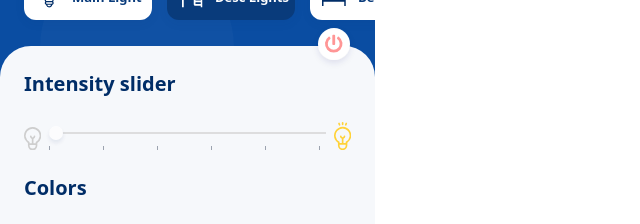
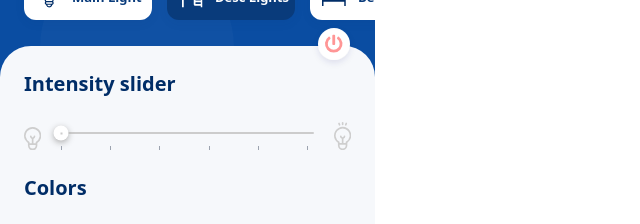
Before and after one commit to Christian-Mogensen/praktikperiode-smartlights, a React (Create React App) app in the folder demo/light-app/: page / in a window 1280 px wide. Shown: the part 210-434 px from the top of the page, without its empty margins (0-640 px from the left). Built offline with nearby package versions, Linux system fonts and the light colour scheme.

Commit message:
Add slider and color interaction

```diff
--- a/demo/light-app/package.json
+++ b/demo/light-app/package.json
@@ -9,6 +9,7 @@
     "framer-motion": "^6.2.3",
     "react": "^17.0.2",
     "react-dom": "^17.0.2",
+    "react-range": "^1.8.12",
     "react-scripts": "5.0.0",
     "web-vitals": "^2.1.4"
   },
--- a/demo/light-app/src/assets/img/icons/intensityslider/Solution2.js
+++ b/demo/light-app/src/assets/img/icons/intensityslider/Solution2.js
@@ -1,6 +1,6 @@
 import React from 'react';
 
-const Solution2 = () => {
+const Solution2 = ({clr}) => {
   return ( <svg
     xmlns="http://www.w3.org/2000/svg"
     width="17.287"
@@ -11,7 +11,7 @@ const Solution2 = () => {
       <g data-name="Group 24" transform="translate(98.948 4.851)">
         <g data-name="Group 23">
           <path
-            fill="#ffd239"
+            fill={clr}
             d="M116.235 96.78a8.644 8.644 0 10-13.362 7.243v2.723a4.718 4.718 0 009.436 0v-2.723a8.674 8.674 0 003.926-7.243zm-5.592 9.966a3.052 3.052 0 01-6.1 0v-.7h6.1zm.418-3.912a.833.833 0 00-.418.722v.826h-2.219v-4.308a2.7 2.7 0 001.866-2.567.833.833 0 10-1.666 0 1.033 1.033 0 11-2.066 0 .833.833 0 10-1.666 0 2.7 2.7 0 001.866 2.567v4.308h-2.218v-.827a.833.833 0 00-.418-.722 6.978 6.978 0 116.94 0z"
             data-name="Path 110"
             transform="translate(-98.948 -88.136)"
@@ -21,7 +21,7 @@ const Solution2 = () => {
       <g data-name="Group 26" transform="translate(106.758)">
         <g data-name="Group 25">
           <path
-            fill="#ffd239"
+            fill={clr}
             d="M241.694 0a.833.833 0 00-.833.833V2.3a.833.833 0 001.666 0V.833a.833.833 0 00-.833-.833z"
             data-name="Path 111"
             transform="translate(-240.861)"
@@ -31,7 +31,7 @@ const Solution2 = () => {
       <g data-name="Group 28" transform="translate(103.118 .602)">
         <g data-name="Group 27">
           <path
-            fill="#ffd239"
+            fill={clr}
             d="M176.849 12.854l-.517-1.368a.833.833 0 00-1.559.589l.517 1.368a.833.833 0 001.559-.589z"
             data-name="Path 112"
             transform="translate(-174.719 -10.947)"
@@ -41,7 +41,7 @@ const Solution2 = () => {
       <g data-name="Group 30" transform="translate(109.881 .602)">
         <g data-name="Group 29">
           <path
-            fill="#ffd239"
+            fill={clr}
             d="M299.245 11a.833.833 0 00-1.074.485l-.517 1.368a.833.833 0 101.559.589l.517-1.368a.833.833 0 00-.485-1.074z"
             data-name="Path 113"
             transform="translate(-297.6 -10.946)"
--- a/demo/light-app/src/components/Main/settings/colors/ColorCircle.js
+++ b/demo/light-app/src/components/Main/settings/colors/ColorCircle.js
@@ -1,5 +1,5 @@
-import React,{useEffect} from 'react';
-import {motion, useAnimation} from 'framer-motion'
+import React from 'react';
+import {motion} from 'framer-motion'
 const ColorCircle = ({clr, val, fm}) => {
 
 console.log(fm);
--- a/demo/light-app/src/components/Main/settings/colors/ColorOptions.js
+++ b/demo/light-app/src/components/Main/settings/colors/ColorOptions.js
@@ -11,8 +11,7 @@ const ColorOptions = () => {
     { clr: "bg-purple-400", val: "", fmiv:-65 },
     { clr: "bg-pink-400", val: "", fmiv:-87 },
     { clr: "bg-orange-400", val: "", fmiv:-107 },
-    { clr: "bg-white", val: "+",
-     fmiv:-130 },
+    { clr: "bg-white", val: "+", fmiv:-130 }
   ];
   return (
     <div>
--- /dev/null
+++ b/demo/light-app/src/components/Main/settings/intensityslider/InputSlider.js
@@ -0,0 +1,98 @@
+
+import React from "react";
+import { Range, getTrackBackground } from "react-range";
+import Solution from "../../../../assets/img/icons/intensityslider/Solution";
+import Solution2 from "../../../../assets/img/icons/intensityslider/Solution2";
+import IntensityMarks from "./IntensityMarks";
+
+const STEP = 0.1;
+const MIN = 0;
+const MAX = 100;
+
+
+class InputSlider extends React.Component {
+
+
+
+  state = {
+    values: [0]
+  };
+
+  render() {
+    return (
+        <div className="flex items-end w-full gap-3">
+<div><Solution /></div>
+      <div className="px-2 w-full flex flex-col gap-3"
+
+        >
+        <Range
+          values={this.state.values}
+          step={STEP}
+          min={MIN}
+          max={MAX}
+          onChange={(values) =>( this.setState({ values },
+            console.log(`rgba(255, 210, 57,0.${Math.ceil(this.state.values)})`)))}
+          renderTrack={({ props, children }) => (
+            <div
+              onMouseDown={props.onMouseDown}
+              onTouchStart={props.onTouchStart}
+              style={{
+                ...props.style,
+                display: "flex",
+                width: "100%",
+              }}
+            >
+              <div
+                ref={props.ref}
+                style={{
+                  height: "2px",
+                  width: "100%",
+                  borderRadius: "4px",
+                  background: getTrackBackground({
+                      values: this.state.values,
+                    colors: ["#ffd239", "#ccc"],
+                    min: MIN,
+                    max: MAX
+                }),
+                  alignSelf: "center"
+                }}
+                >
+                {children}
+              </div>
+            </div>
+          )}
+          renderThumb={({ props, isDragged }) => (
+              <div
+              {...props}
+              style={{
+                  ...props.style,
+                  height: "15px",
+                width: "15px",
+
+                borderRadius: "9999px",
+                backgroundColor: "#FFF",
+                display: "flex",
+                justifyContent: "center",
+                alignItems: "center",
+                boxShadow: "0px 2px 6px #AAA"
+            }}
+            >
+              <div
+                style={{
+                  height: "2px",
+                  width: "2px",
+                  backgroundColor: isDragged ? "#ffd239" : "#CCC"
+                }}
+                />
+            </div>
+          )}
+        />
+<IntensityMarks />
+      </div>
+      <div className="relative"><Solution2 clr="#cecece" />
+      <div className={`z-10 absolute top-0 left-0 right-0 bottom-0`}><Solution2 clr={`rgba(255, 210, 57,${this.state.values < 100? '0.'+ Math.ceil(this.state.values):100})`} /></div>
+</div></div>
+    );
+  }
+}
+export default InputSlider
--- a/demo/light-app/src/components/Main/settings/intensityslider/IntensitySlider.js
+++ b/demo/light-app/src/components/Main/settings/intensityslider/IntensitySlider.js
@@ -1,26 +1,21 @@
-import React from 'react';
-import Header from '../../Header';
-import TurnOffBulb from '../../../../assets/img/icons/intensityslider/Solution.js'
-import TurnOnBulb from '../../../../assets/img/icons/intensityslider/Solution2.js'
-import IntensityMark from './IntensityMark';
-import {motion} from 'framer-motion'
-import IntensityMarks from './IntensityMarks';
+import React from "react";
+import Header from "../../Header";
+import InputSlider from "./InputSlider";
+import { motion } from "framer-motion";
 const IntensitySlider = () => {
-  return (<div className='pb-6'>
-      <Header value='Intensity slider'/>
-      <motion.div  initial={{width:'60%'}}
-  animate={{width:'100%'}}
-  transition={{duration:0.2, delay:0.2}}
-   className='flex items-end'>
-        <div><TurnOffBulb /></div>
-      <div className="px-2 w-full flex flex-col gap-3">
-        <input id='inputslide' className='w-full slider' type="range" min="1" max="100" value='1'step="10"/>
-      <IntensityMarks />
-      </div>
-        <div><TurnOnBulb /></div>
-
+  return (
+    <div className="pb-6 w-full">
+      <Header value="Intensity slider" />
+      <motion.div
+        initial={{ width: "60%" }}
+        animate={{ width: "100%" }}
+        transition={{ duration: 0.5, delay: 1 }}
+        className=" w-full"
+      >
+        <InputSlider />
       </motion.div>
-      </div>);
+    </div>
+  );
 };
 
 export default IntensitySlider;
--- a/demo/light-app/src/components/Main/settings/scenes/SceneButton.js
+++ b/demo/light-app/src/components/Main/settings/scenes/SceneButton.js
@@ -1,7 +1,12 @@
 import React from 'react';
 import SceneBulb from '../../../../assets/img/icons/scenesection/SceneBulb';
-const SceneButton = ({clr,val}) => {
-  return <div className={`h-14 ${clr} cursor-pointer rounded-[10px] text-white grid button-column gap-3 items-center`}> <div className="w-full h-full flex justify-end items-center "><SceneBulb /></div><span>{val}</span></div>;
+import {motion} from 'framer-motion'
+const SceneButton = ({fmiv,clr,val}) => {
+  return <motion.div
+  initial={{x:fmiv}}
+  animate={{x:0}}
+  transition={{duration:0.7, delay:1}}
+  className={`h-14 ${clr} cursor-pointer rounded-[10px] text-white grid button-column gap-3 items-center`}> <div className="w-full h-full flex justify-end items-center "><SceneBulb /></div><span>{val}</span></motion.div>;
 };
 
 export default SceneButton;
--- a/demo/light-app/src/components/Main/settings/scenes/SceneContainer.js
+++ b/demo/light-app/src/components/Main/settings/scenes/SceneContainer.js
@@ -3,14 +3,19 @@ import Header from "../../Header";
 import SceneButton from "./SceneButton";
 
 const SceneContainer = () => {
+const sceneArr = [
+  {val:"Birthday",clr:"bg-red-400",fm:0},
+  {val:"Party",clr:"bg-purple-400",fm:-50},
+  {val:"Relax",clr:"bg-blue-400",fm:0},
+  {val:"Fun",clr:"bg-green-400",fm:-50},
+]
+
   return (
     <div className="pb-12 ">
       <Header value="Scenes" />
       <div className="grid grid-cols-2 gap-2 w-full">
-        <SceneButton val="Birthday" clr={"bg-red-400"} />
-        <SceneButton val="Party" clr={"bg-purple-400"} />
-        <SceneButton val="Relax" clr={"bg-blue-400"} />
-        <SceneButton val="Fun" clr={"bg-green-400"} />
+        {sceneArr.map((s,index)=>(
+        <SceneButton key={index} val={s.val} clr={s.clr} fmiv={s.fm} />))}
       </div>
     </div>
   );
```
Also changed, not shown: 1 other file (tests, documents, lock files or other folders).
